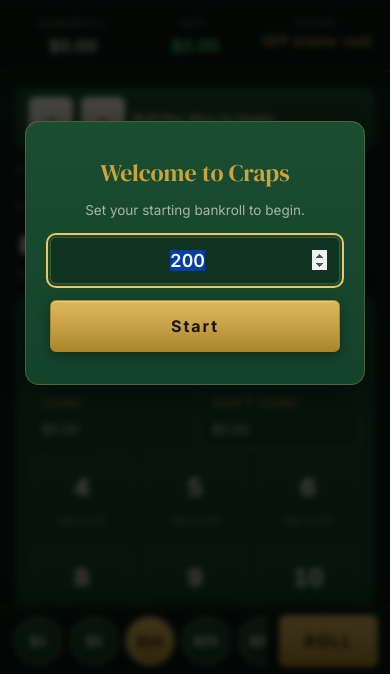
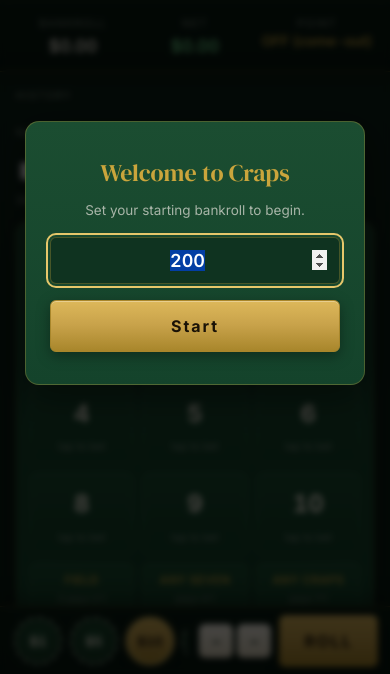
Before and after one commit to bobbyhuff/craps-site, an Eleventy site: page src/games/craps/index.njk in a window 390 px wide. Shown: the part 169-843 px from the top of the page. Built offline with nearby package versions, Linux system fonts and the light colour scheme; Eleventy itself is replaced by a stand-in of ours; files that its build step writes are made by us from their sources.

Commit message:
Fix Field payline wrap and consolidate to one Roll button
The Field bet box wrapped its payline text ("2 pays 2:1, 12 pays 3:1") after
"12", leaving "3:1" dangling alone on a second line. Because the row is a CSS
grid that stretches every box to equal height while content stacks from the
top, Field's extra line pushed its $0.00 about 13px lower than Any Seven and
Any Craps next to it - confirmed via getBoundingClientRect before fixing.

- craps.js: break the payline at an intentional point ("2 pays 2:1" / "12
  pays 3:1") instead of leaving it to wrap wherever the browser chooses.
- craps.css: give .bet-box .amt margin-top:auto so the dollar amount anchors
  to the bottom of the (already equal-height) box regardless of how many
  lines the payline needed. Fixes Field today and the same latent issue in
  the Hardways row whenever only some boxes have an active bet.

Also removed the second Roll button. #rollBtnTop lived in a .current-roll box
up top next to the dice, separate from #rollBtn in the bottom action bar -
both rendered on desktop, confirmed live. Deleted the top box entirely and
moved the dice into the action bar next to the one remaining Roll button, so
the roll and the thing it produced are no longer split across the page.

- index.njk: drop .current-roll/#rollBtnTop; add .roll-group (dice + total)
  into .actionbar beside #rollBtn.
- craps.js: drop the now-nonexistent #rollBtnTop listener.
- craps.css: remove the dead .current-roll/.roll-display/.btn-roll.small
  rules; add .roll-group/.mini-dice; shrink the dice and hide the total text
  under 700px so the fixed bottom bar has room for the chip strip (measured
  124px of scrollable chip room left over at 320px, was going to be tighter
  before the total text was dropped on mobile).

Verified at 320/375/1280: dollar amounts align across the Field/Any Seven/Any
Craps row, exactly one #rollBtn in the DOM at every width, dice update on
roll, no horizontal overflow, ~35 rolls with no console errors and a finite
bankroll throughout.

Co-Authored-By: Claude Sonnet 5 <noreply@anthropic.com>

```diff
--- a/src/games/craps/craps.css
+++ b/src/games/craps/craps.css
@@ -102,27 +102,6 @@ main {
    Dice + history
    ============================================================ */
 
-.roll-display {
-  display: flex;
-  align-items: center;
-  gap: var(--s-3);
-  flex-wrap: wrap;
-  margin-bottom: var(--s-3);
-}
-
-.current-roll {
-  display: flex;
-  align-items: center;
-  gap: var(--s-2);
-  flex: 1 1 100%;
-  min-width: 0;
-  background: linear-gradient(180deg, var(--felt-raised), var(--felt));
-  border: 1px solid var(--edge-gold);
-  border-radius: var(--r-md);
-  padding: var(--s-2) var(--s-3);
-  box-shadow: var(--shadow-sm), var(--inset-hi);
-}
-
 .die {
   flex: 0 0 auto;
   width: 44px;
@@ -143,16 +122,16 @@ main {
   font-size: 14px;
   color: var(--text);
   font-variant-numeric: tabular-nums;
-  min-width: 0;
-  flex: 1 1 auto;
+  white-space: nowrap;
+  flex: 0 0 auto;
 }
 
 .roll-history-wrap {
   display: flex;
   align-items: center;
   gap: var(--s-2);
-  flex: 1 1 100%;
   min-width: 0;
+  margin-bottom: var(--s-3);
 }
 
 .roll-history {
@@ -431,7 +410,11 @@ main {
 }
 
 .bet-box .payline { font-size: 10px; color: var(--text-dim); line-height: 1.3; }
-.bet-box .amt { font-size: 15px; font-weight: 600; font-variant-numeric: tabular-nums; }
+
+/* Grid stretches every box in a row to equal height; auto-margin anchors the
+   amount (and its remove button, if present) to the bottom of that box so it
+   lines up with neighbors regardless of how many lines the payline needed. */
+.bet-box .amt { margin-top: auto; font-size: 15px; font-weight: 600; font-variant-numeric: tabular-nums; }
 
 /* ---- Small controls ---- */
 
@@ -475,6 +458,21 @@ main {
   gap: var(--s-2);
   flex: 1 1 auto;
   min-width: 0;
+}
+
+/* Dice + total + the one Roll button, grouped so the dice always sit
+   right next to the control that produced them. */
+.roll-group {
+  display: flex;
+  align-items: center;
+  gap: var(--s-2);
+  flex: 0 0 auto;
+}
+
+.mini-dice {
+  display: flex;
+  gap: var(--s-1);
+  flex: 0 0 auto;
 }
 
 #chipSelector {
@@ -536,14 +534,6 @@ main {
 
 .btn-roll:hover { filter: brightness(1.07); }
 .btn-roll:active { transform: translateY(1px); box-shadow: var(--shadow-sm); }
-
-.btn-roll.small {
-  min-height: 36px;
-  padding: 0 var(--s-3);
-  font-size: 12px;
-  letter-spacing: 0.08em;
-  margin-left: auto;
-}
 
 .btn-outline {
   background: transparent;
@@ -1023,8 +1013,10 @@ body.sheet-open { overflow: hidden; }
   /* Clear the fixed bar */
   .app { padding-bottom: calc(84px + env(safe-area-inset-bottom)); }
 
-  /* The bottom bar already has ROLL */
-  .btn-roll.small { display: none; }
+  /* Dice shrink to make room for the chip strip in the fixed bar; the total
+     text drops entirely — the dice faces plus roll history already cover it. */
+  .die { width: 34px; height: 34px; font-size: 22px; }
+  .roll-total { display: none; }
 
   .page-title { font-size: 21px; margin-bottom: var(--s-2); }
   .log { height: 116px; }
@@ -1045,9 +1037,6 @@ body.sheet-open { overflow: hidden; }
   .app { padding: var(--s-5) var(--s-5) var(--s-7); }
   .page-title { font-size: 32px; }
   .statusbar { margin: 0; border-radius: var(--r-md); border: 1px solid var(--edge-gold); }
-  .roll-display { flex-wrap: nowrap; }
-  .current-roll { flex: 0 0 auto; }
-  .roll-history-wrap { flex: 1 1 auto; }
   .bet-opts { flex-direction: row; align-items: center; gap: var(--s-5); }
   .table { padding: var(--s-4); }
   .row.numbers { grid-template-columns: repeat(6, 1fr); }
--- a/src/games/craps/craps.js
+++ b/src/games/craps/craps.js
@@ -687,7 +687,7 @@ function renderBetSheet() {
 
 function renderOnetime() {
   const field = document.getElementById('field');
-  field.innerHTML = `<div class="title">FIELD</div><div class="payline">2 pays 2:1, 12 pays 3:1</div>
+  field.innerHTML = `<div class="title">FIELD</div><div class="payline">2 pays 2:1<br>12 pays 3:1</div>
     <div class="amt">${fmt(state.field)}</div>
     ${state.field > 0 ? `<span class="mini-btn" onclick="event.stopPropagation();removeField()">X</span>` : ''}`;
   field.onclick = clickField;
@@ -729,7 +729,6 @@ window.addEventListener('DOMContentLoaded', () => {
   state = newState(0);
 
   document.getElementById('rollBtn').addEventListener('click', rollDice);
-  document.getElementById('rollBtnTop').addEventListener('click', rollDice);
   document.getElementById('resetBtn').addEventListener('click', resetBankroll);
   document.getElementById('clearBetsBtn').addEventListener('click', clearAllBets);
   document.getElementById('toggleWorkingBtn').addEventListener('click', toggleAllWorking);
--- a/src/games/craps/index.njk
+++ b/src/games/craps/index.njk
@@ -49,17 +49,9 @@ extraJs: /games/craps/craps.js
 
   <div id="notice"></div>
 
-  <div class="roll-display">
-    <div class="current-roll" id="currentRoll">
-      <div class="die" id="die1">-</div>
-      <div class="die" id="die2">-</div>
-      <div class="roll-total" id="rollTotal">Roll the dice to begin</div>
-      <button class="btn-roll small" id="rollBtnTop">ROLL</button>
-    </div>
-    <div class="roll-history-wrap">
-      <span class="chip-label">History</span>
-      <div class="roll-history" id="rollHistory"></div>
-    </div>
+  <div class="roll-history-wrap">
+    <span class="chip-label">History</span>
+    <div class="roll-history" id="rollHistory"></div>
   </div>
 
   <div class="bet-opts">
@@ -106,7 +98,14 @@ extraJs: /games/craps/craps.js
       <span class="chip-label">Chip</span>
       <div id="chipSelector"></div>
     </div>
-    <button class="btn-roll" id="rollBtn">ROLL</button>
+    <div class="roll-group">
+      <div class="mini-dice">
+        <div class="die" id="die1">-</div>
+        <div class="die" id="die2">-</div>
+      </div>
+      <div class="roll-total" id="rollTotal">Roll the dice to begin</div>
+      <button class="btn-roll" id="rollBtn">ROLL</button>
+    </div>
   </div>
 
   <div class="log" id="log"></div>
```
